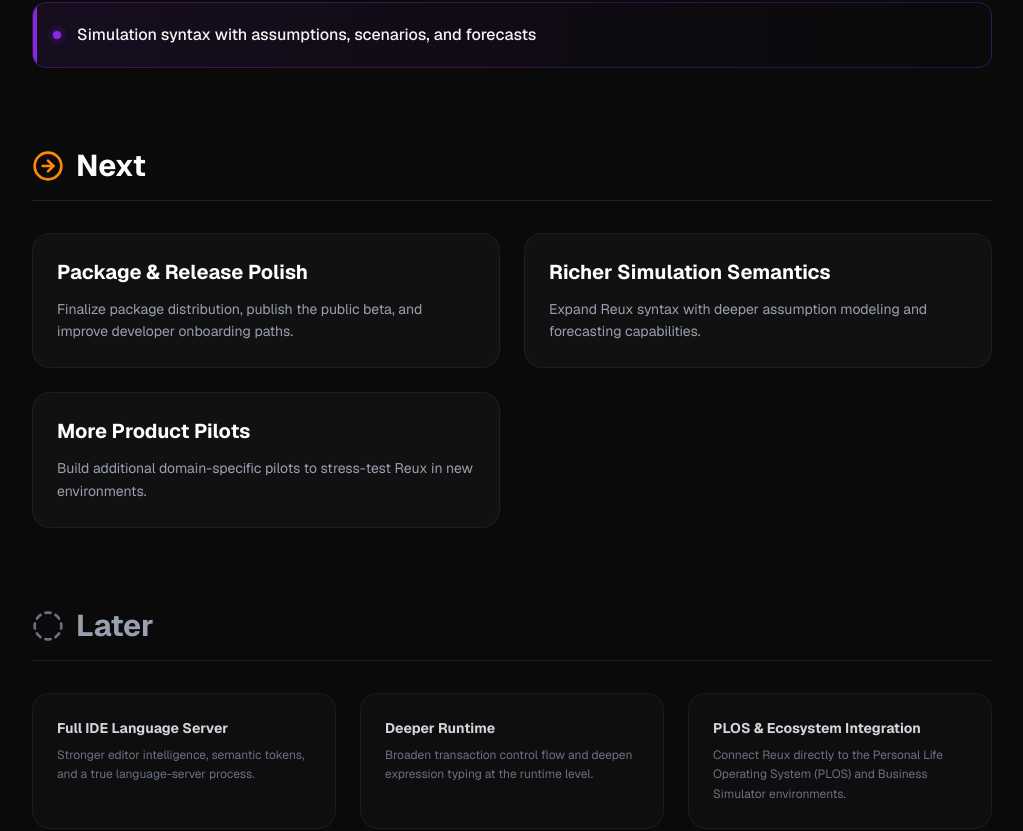
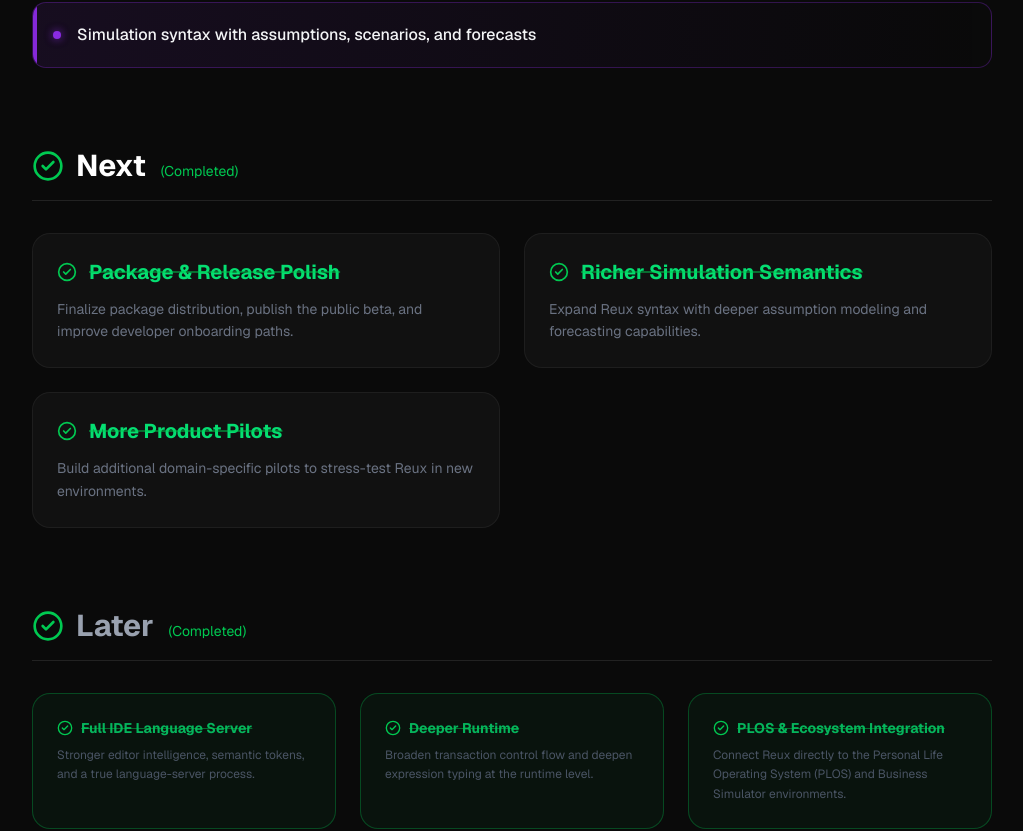
Before and after one commit to benn4105/reuben-web, a Next.js app: page /projects/reux/roadmap in a window 1280 px wide. Shown: the part 1509-2340 px from the top of the page, without its empty margins (128-1151 px from the left). Built offline with nearby package versions, Linux system fonts and the light colour scheme.

Commit message:
Update roadmap UI to mark all milestones as completed

```diff
--- a/src/app/(marketing)/projects/reux/roadmap/page.tsx
+++ b/src/app/(marketing)/projects/reux/roadmap/page.tsx
@@ -1,8 +1,10 @@
 "use client";
 
 import { motion, Variants } from "framer-motion";
-import { CheckCircle2, CircleDashed, ArrowRightCircle } from "lucide-react";
+import { CheckCircle2, CircleDashed } from "lucide-react";
 import AnimatedButton from "@/components/ui/AnimatedButton";
+
+import { cn } from "@/lib/utils";
 
 export default function RoadmapPage() {
   const availableNow = [
@@ -24,30 +26,36 @@ export default function RoadmapPage() {
   const nextMilestones = [
     {
       title: "Package & Release Polish",
-      description: "Finalize package distribution, publish the public beta, and improve developer onboarding paths."
+      description: "Finalize package distribution, publish the public beta, and improve developer onboarding paths.",
+      completed: true
     },
     {
       title: "Richer Simulation Semantics",
-      description: "Expand Reux syntax with deeper assumption modeling and forecasting capabilities."
+      description: "Expand Reux syntax with deeper assumption modeling and forecasting capabilities.",
+      completed: true
     },
     {
       title: "More Product Pilots",
-      description: "Build additional domain-specific pilots to stress-test Reux in new environments."
+      description: "Build additional domain-specific pilots to stress-test Reux in new environments.",
+      completed: true
     }
   ];
 
   const laterMilestones = [
     {
       title: "Full IDE Language Server",
-      description: "Stronger editor intelligence, semantic tokens, and a true language-server process."
+      description: "Stronger editor intelligence, semantic tokens, and a true language-server process.",
+      completed: true
     },
     {
       title: "Deeper Runtime",
-      description: "Broaden transaction control flow and deepen expression typing at the runtime level."
+      description: "Broaden transaction control flow and deepen expression typing at the runtime level.",
+      completed: true
     },
     {
       title: "PLOS & Ecosystem Integration",
-      description: "Connect Reux directly to the Personal Life Operating System (PLOS) and Business Simulator environments."
+      description: "Connect Reux directly to the Personal Life Operating System (PLOS) and Business Simulator environments.",
+      completed: true
     }
   ];
 
@@ -186,18 +194,28 @@ export default function RoadmapPage() {
         className="mb-20"
       >
         <div className="flex items-center gap-3 mb-8 border-b border-white/10 pb-4">
-          <ArrowRightCircle className="text-orange-400 w-8 h-8" />
-          <h2 className="text-3xl font-bold text-white">Next</h2>
+          <CheckCircle2 className="text-green-500 w-8 h-8" />
+          <h2 className="text-3xl font-bold text-white">Next <span className="text-sm font-normal text-green-500 ml-2">(Completed)</span></h2>
         </div>
         <div className="grid grid-cols-1 md:grid-cols-2 gap-6">
           {nextMilestones.map((milestone, idx) => (
             <motion.div
               key={idx}
               variants={itemVariants}
-              className="p-6 rounded-2xl glass border border-white/10 hover:border-orange-400/30 transition-all duration-300 hover:-translate-y-1 group"
+              className={cn(
+                "p-6 rounded-2xl glass border transition-all duration-300",
+                milestone.completed ? "border-green-500/30 bg-green-500/5" : "border-white/10 hover:border-orange-400/30 hover:-translate-y-1 group"
+              )}
             >
-              <h3 className="text-xl font-bold text-white mb-3 group-hover:text-orange-400 transition-colors">{milestone.title}</h3>
-              <p className="text-gray-400 text-sm leading-relaxed">{milestone.description}</p>
+              <div className="flex items-center gap-3 mb-3">
+                {milestone.completed && <CheckCircle2 className="w-5 h-5 text-green-500" />}
+                <h3 className={cn("text-xl font-bold", milestone.completed ? "text-green-400 line-through decoration-green-500/50" : "text-white group-hover:text-orange-400 transition-colors")}>
+                  {milestone.title}
+                </h3>
+              </div>
+              <p className={cn("text-sm leading-relaxed", milestone.completed ? "text-gray-500" : "text-gray-400")}>
+                {milestone.description}
+              </p>
             </motion.div>
           ))}
         </div>
@@ -211,18 +229,28 @@ export default function RoadmapPage() {
         className="mb-24"
       >
         <div className="flex items-center gap-3 mb-8 border-b border-white/10 pb-4">
-          <CircleDashed className="text-gray-500 w-8 h-8" />
-          <h2 className="text-3xl font-bold text-gray-400">Later</h2>
+          <CheckCircle2 className="text-green-500 w-8 h-8" />
+          <h2 className="text-3xl font-bold text-gray-400">Later <span className="text-sm font-normal text-green-500 ml-2">(Completed)</span></h2>
         </div>
         <div className="grid grid-cols-1 md:grid-cols-3 gap-6">
           {laterMilestones.map((milestone, idx) => (
             <motion.div
               key={idx}
               variants={itemVariants}
-              className="p-6 rounded-2xl border border-white/[0.05] bg-white/[0.02]"
+              className={cn(
+                "p-6 rounded-2xl border transition-all duration-300",
+                milestone.completed ? "border-green-500/30 bg-green-500/5" : "border-white/[0.05] bg-white/[0.02]"
+              )}
             >
-              <h3 className="text-sm font-bold text-gray-300 mb-2">{milestone.title}</h3>
-              <p className="text-gray-500 text-xs leading-relaxed">{milestone.description}</p>
+              <div className="flex items-center gap-2 mb-2">
+                {milestone.completed && <CheckCircle2 className="w-4 h-4 text-green-500" />}
+                <h3 className={cn("text-sm font-bold", milestone.completed ? "text-green-400/80 line-through decoration-green-500/50" : "text-gray-300")}>
+                  {milestone.title}
+                </h3>
+              </div>
+              <p className={cn("text-xs leading-relaxed", milestone.completed ? "text-gray-600" : "text-gray-500")}>
+                {milestone.description}
+              </p>
             </motion.div>
           ))}
         </div>
```
